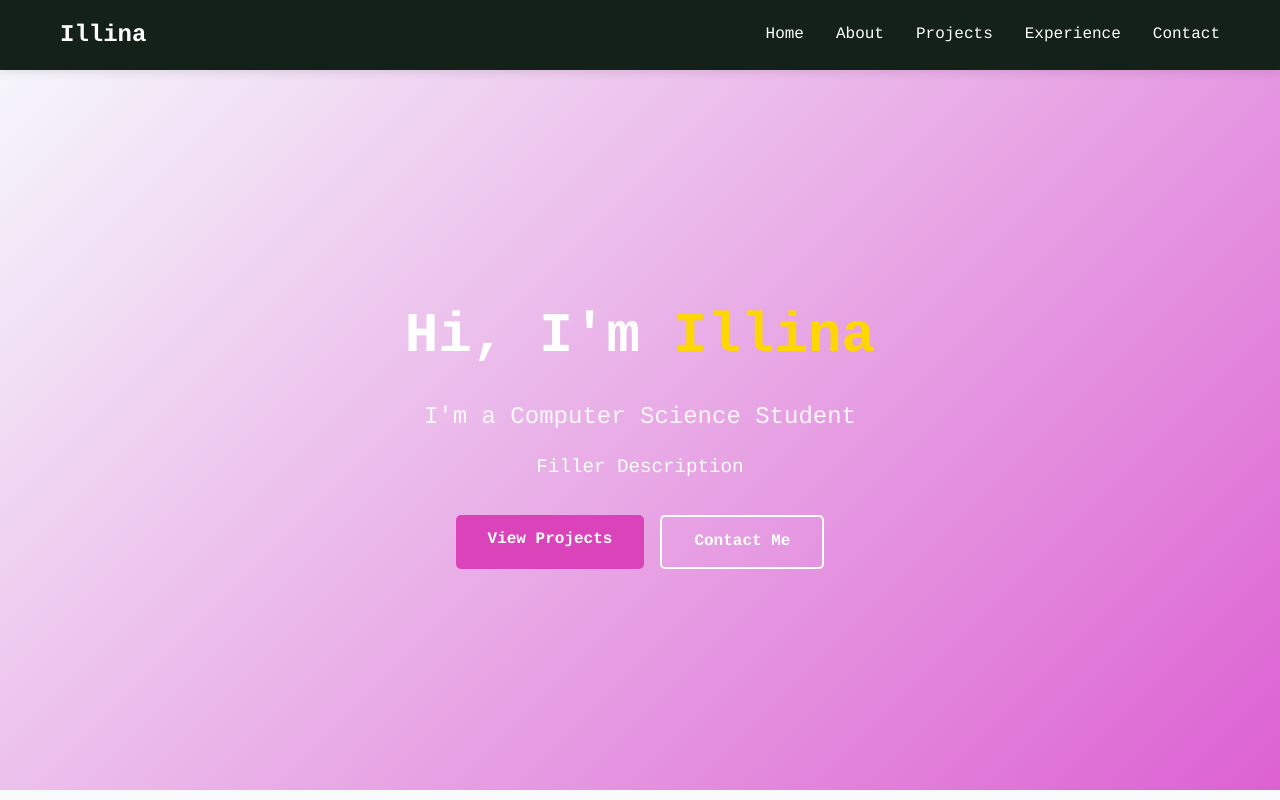
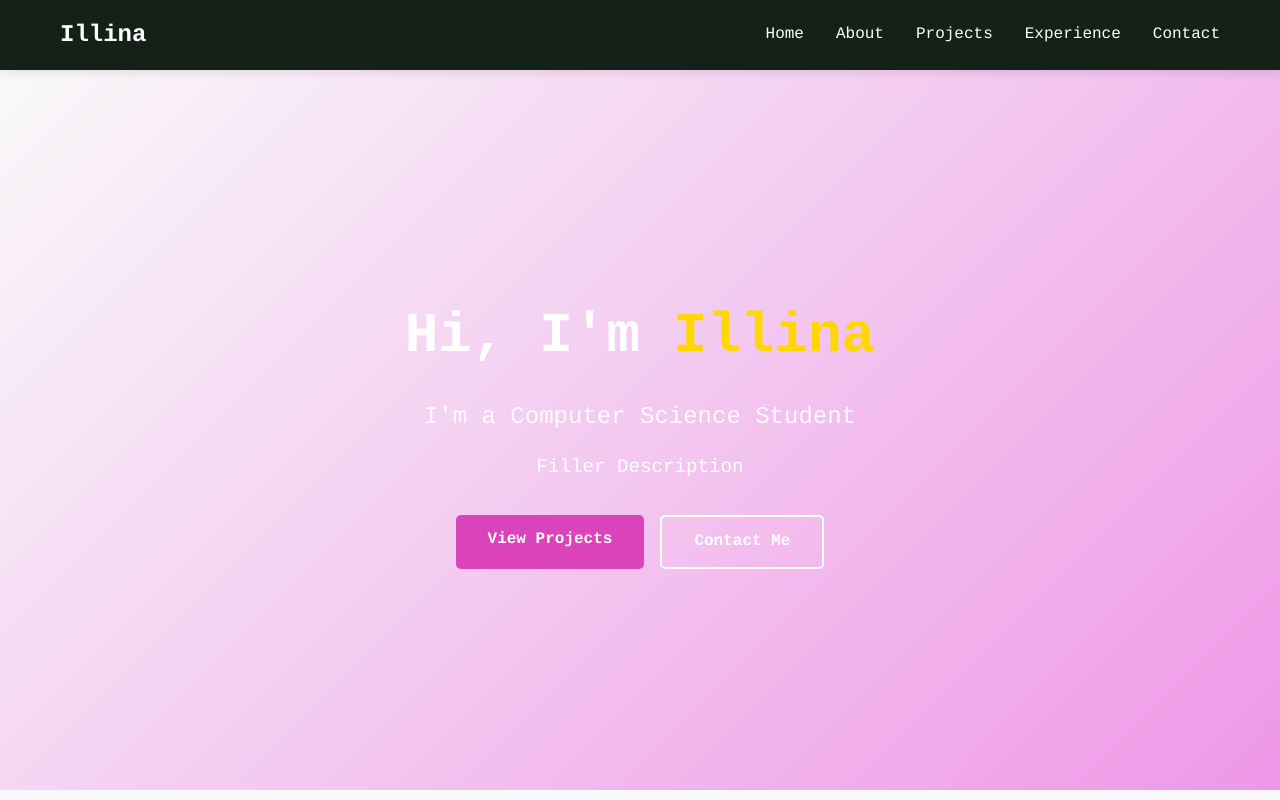
Before and after one commit to illinai/portfolio-website, a React (Create React App) app: page / in a window 1280 px wide. Shown: the top 800 px of the page. Built offline with nearby package versions, Linux system fonts and the light colour scheme.

Commit message:
gradient edit

```diff
--- a/src/App.css
+++ b/src/App.css
@@ -66,7 +66,7 @@ body {
   display: flex;
   align-items: center;
   justify-content: center;
-  background: linear-gradient(135deg, #f5f6fb 0%, #dc61d2 100%);
+  background: linear-gradient(135deg, #f9f9f9 0%, #ee98e7 100%);
   color: white;
   text-align: center;
   padding: 2rem;
```
